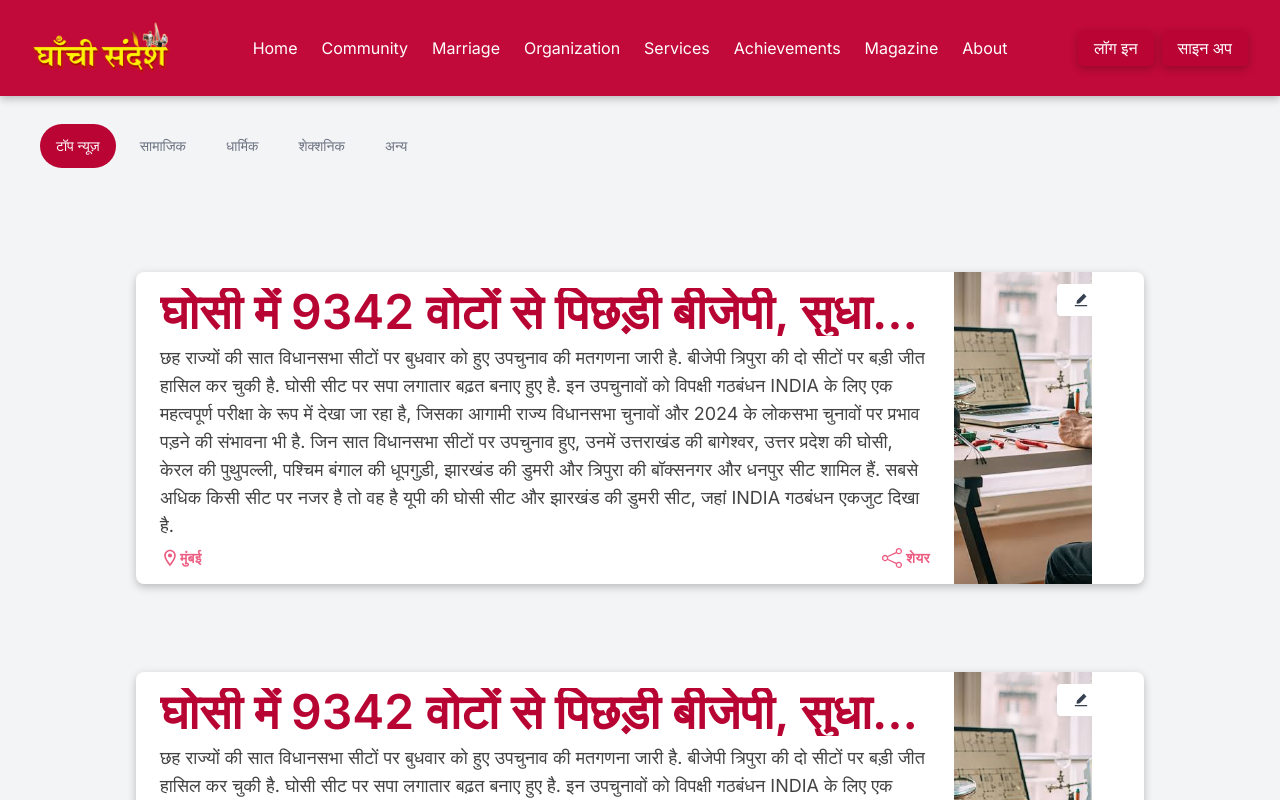
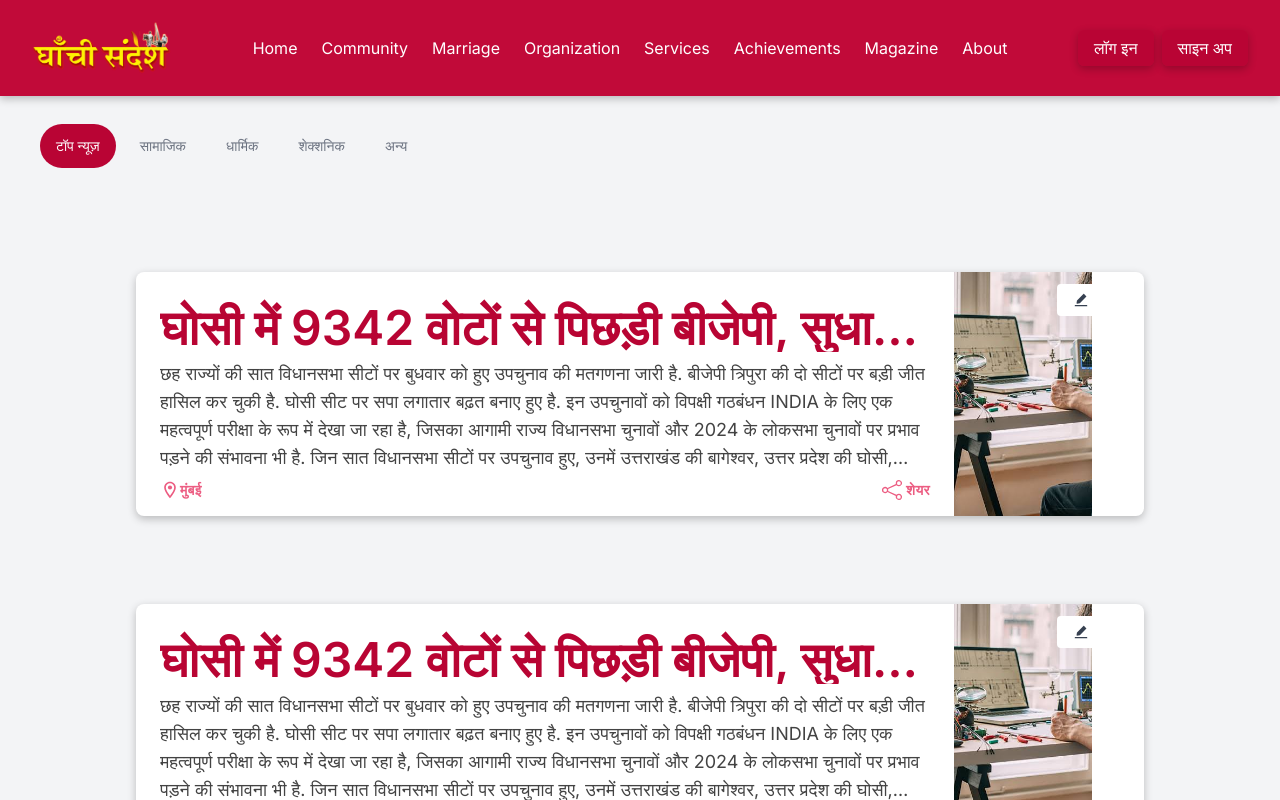
Before and after one commit to carnageitself/Ghanchi-Sandesh, a Next.js app: page / in a window 1280 px wide. Shown: the top 800 px of the page. Built offline with nearby package versions, Linux system fonts and the light colour scheme.

Commit message:
changes added

```diff
--- a/app/components/NewsFeed.tsx
+++ b/app/components/NewsFeed.tsx
@@ -35,10 +35,10 @@ const NewsFeed: React.FC = () => {
             >
               <div className="w-full py-4 px-6 text-gray-800 flex flex-col justify-between">
                 <Link href="/summary">
-                  <h1 className="font-semibold text-lg leading-tight truncate lg:text-5xl md:text-5xl text-[#B80433] max-w-[770px]">
+                  <h1 className="font-semibold text-lg leading-tight truncate lg:text-5xl md:text-5xl text-[#B80433] max-w-[770px] pt-4">
                     {title}
                   </h1>
-                  <p className="mt-2 text-lg text-[#434343] max-w-[770px]">
+                  <p className="mt-2 text-lg text-[#434343] max-w-[770px] line-clamp-4">
                     {description}
                   </p>
                 </Link>
--- a/app/summary/page.tsx
+++ b/app/summary/page.tsx
@@ -49,7 +49,6 @@ const  {title, description, img, location} = data as summaryProps;
           {/* <!-- Content Div --> */}
           <div className="mt-4 relative -top-28">
             {/* <!-- Place your content here --> */}{" "}
-            <h1>Lorem ipsum, dolor sit amet consectetur adipisicing elit.</h1>
             <p>{data.description}</p>
           </div>
 
```
